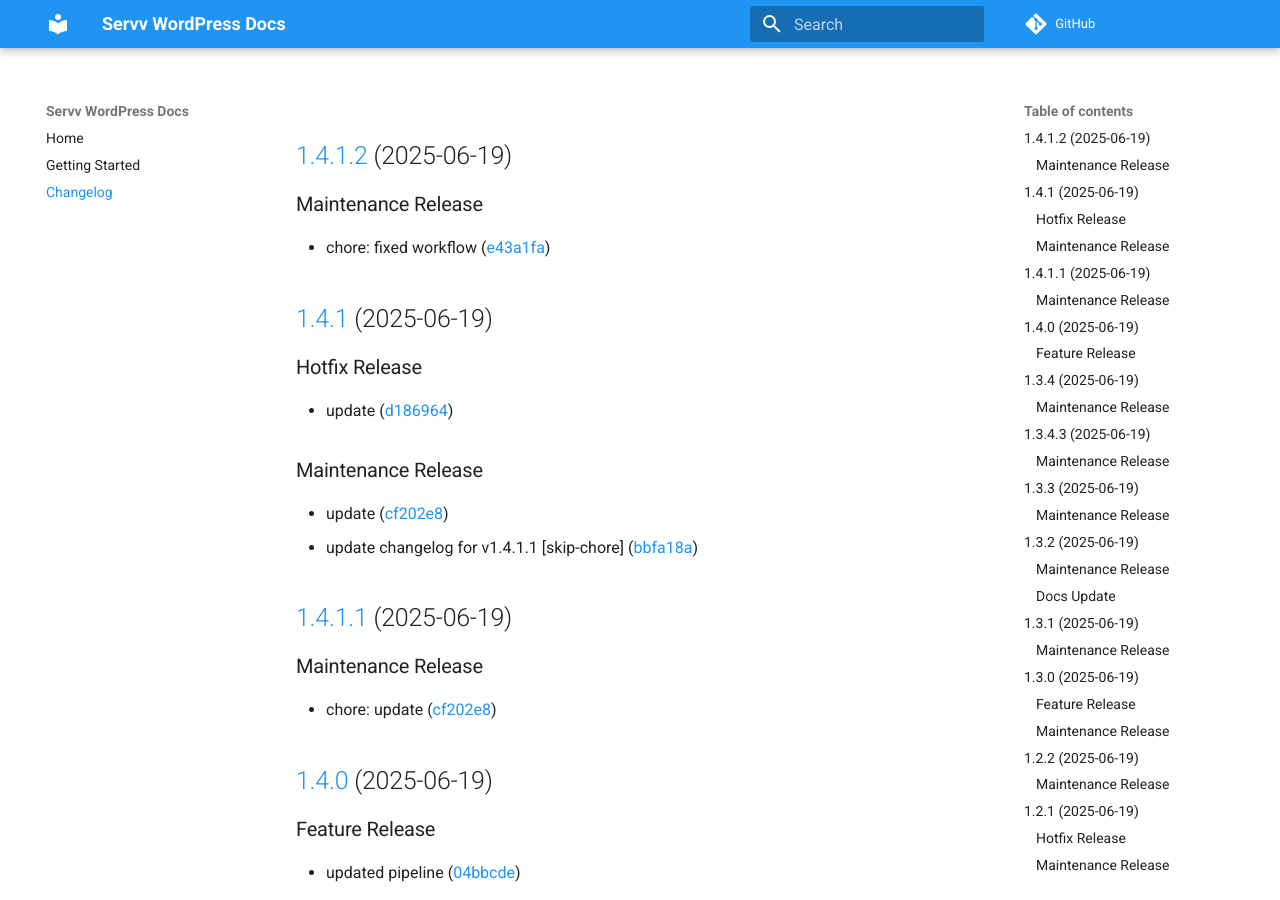
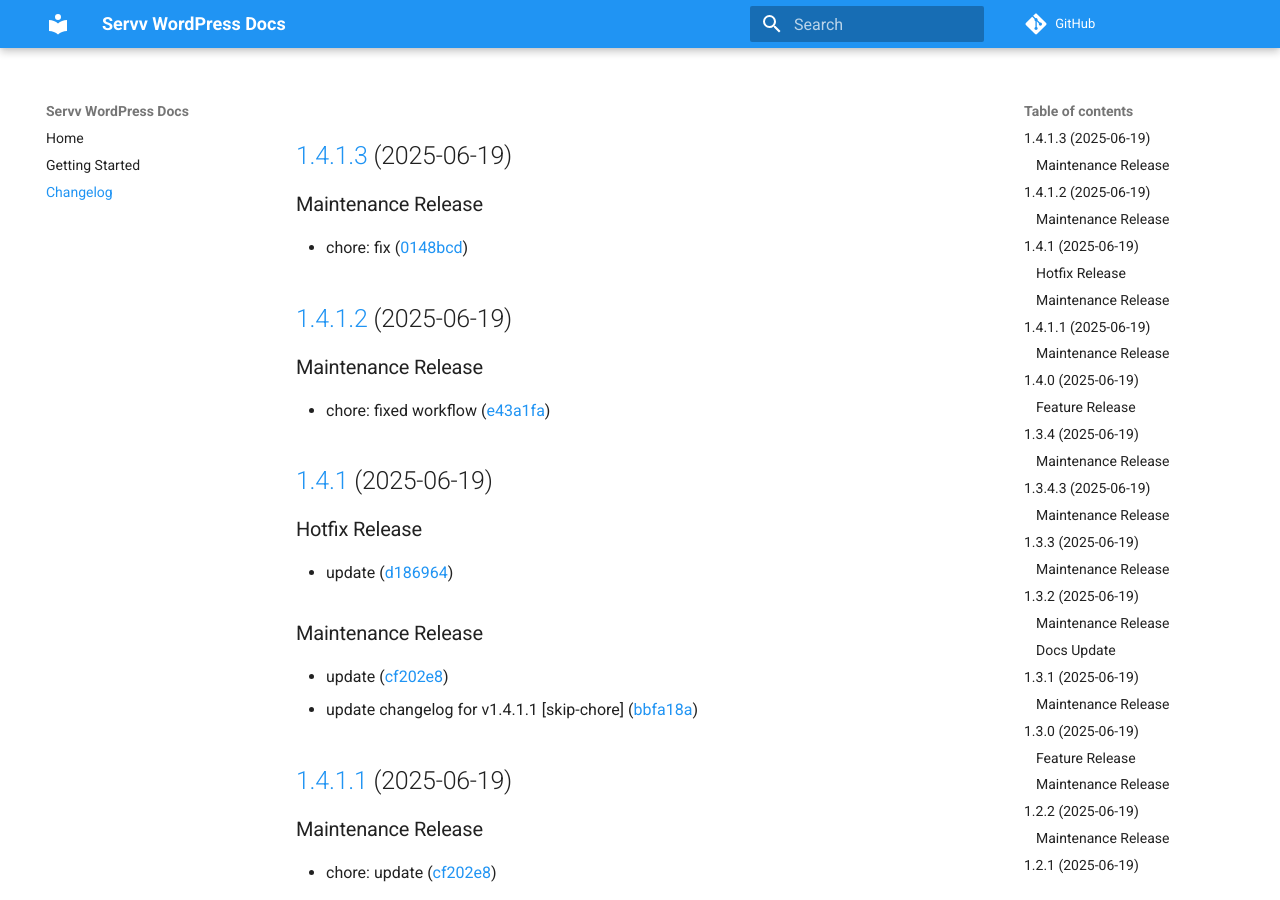
Before and after one commit to varuncoderise/demo_docs, an MkDocs documentation site: the page built from docs/changelog.md, in a window 1280 px wide and 900 px high. Built offline with MkDocs 1.6.1 and Material for MkDocs 9.7.7, drawn with Linux system fonts in a browser that asks for light colours; comment, search, counter and statistics services are not loaded.

Commit message:
Update changelog from v1.4.1.3

```diff
--- a/docs/changelog.md
+++ b/docs/changelog.md
@@ -1,3 +1,9 @@
+## [1.4.1.3](https://github.com/varuncoderise/demo-plugin/compare/v1.4.1.2...v1.4.1.3) (2025-06-19)
+
+### Maintenance Release
+
+* chore: fix ([0148bcd](https://github.com/varuncoderise/demo-plugin/commit/0148bcd3dd0aa1f3bf7cf4db7f70879d714c47b0))
+
 ## [1.4.1.2](https://github.com/varuncoderise/demo-plugin/compare/v1.4.1.1...v1.4.1.2) (2025-06-19)
 
 ### Maintenance Release
```
